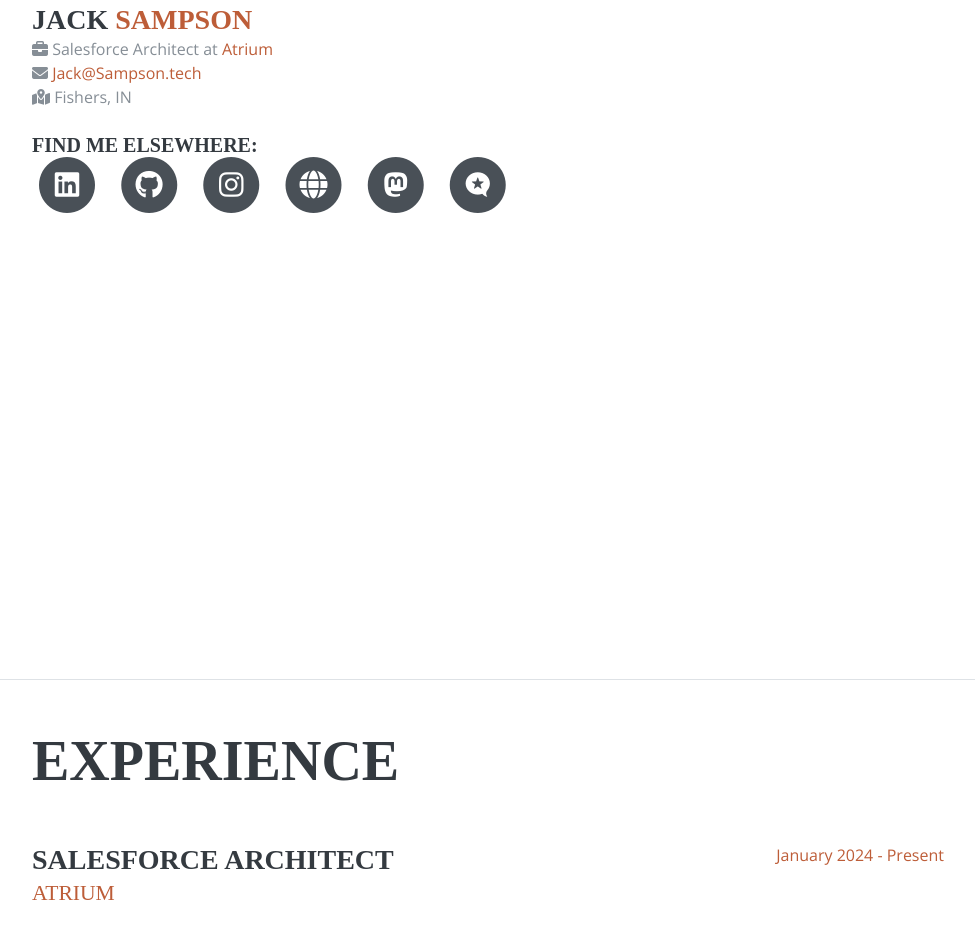
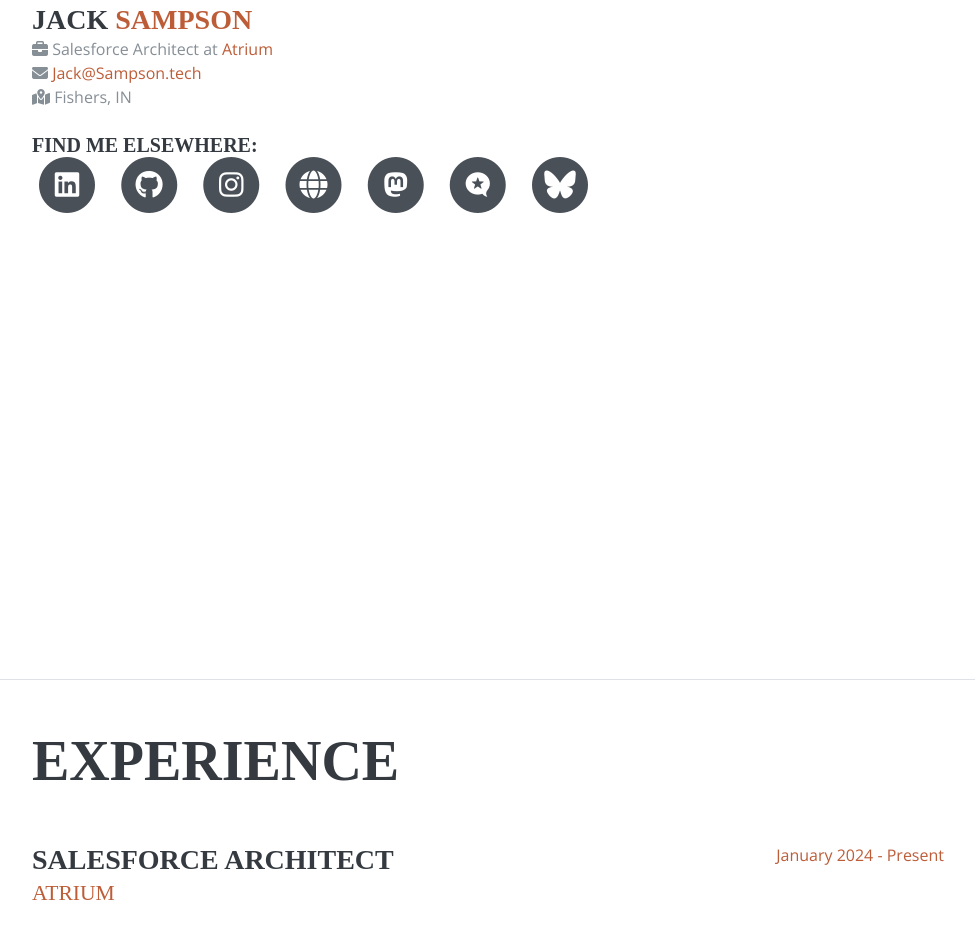
Before and after one commit to Jcps/jcps, a plain HTML site: page index.html in a window 1280 px wide. Shown: the part 920-1859 px from the top of the page, without its empty margins (288-1263 px from the left). Drawn offline with nearby package versions, Linux system fonts and the light colour scheme; a web font is replaced by a local one.

Commit message:
Add BlueSky

```diff
--- a/index.html
+++ b/index.html
@@ -222,6 +222,19 @@
                     <i
                       class="fa-brands fa-microblog fa-stack-1x fa-inverse"
                     ></i>
+                  </span>
+                </a>
+              </li>
+              <li class="list-inline-item">
+                <a
+                  class="u-url"
+                  rel="me"
+                  href="https://bsky.app/profile/jacksampson.info"
+                  title="Bluesky"
+                >
+                  <span class="fa-stack fa-lg">
+                    <i class="fa fa-circle fa-stack-2x"></i>
+                    <i class="fa-brands fa-bluesky fa-stack-1x fa-inverse"></i>
                   </span>
                 </a>
               </li>
```
